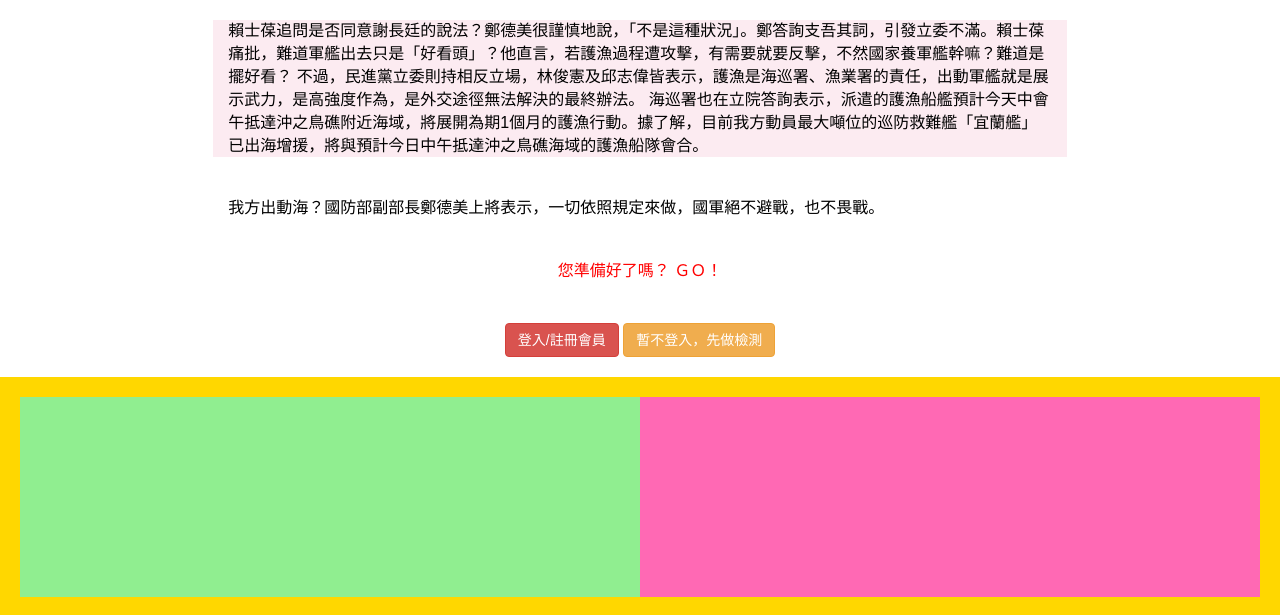
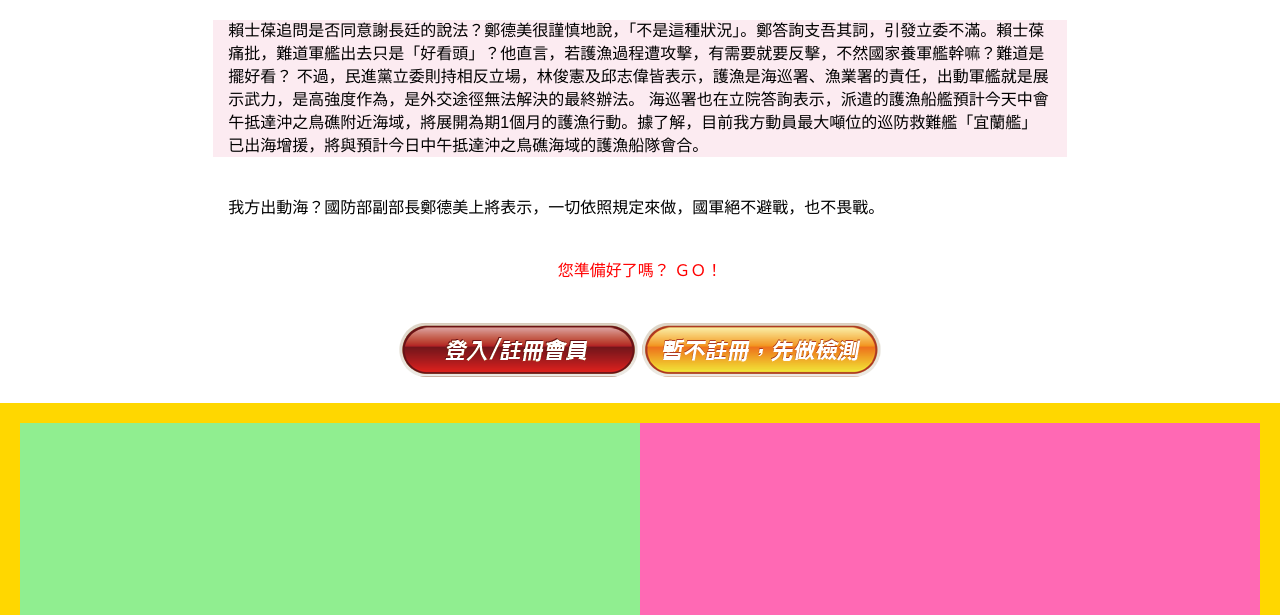
Before and after one commit to yonaichin/gb_zilihome, a website: page app/index.html in a window 1280 px wide. Shown: the part 1390-2005 px from the top of the page. Drawn offline with nearby package versions, Linux system fonts and the light colour scheme; files that its build step writes are made by us from their sources; files whose address does not match are found by name; a web font is replaced by a local one.

Commit message:
add button to index page

```diff
--- a/app/index.html
+++ b/app/index.html
@@ -142,8 +142,8 @@
         <p class="col-md-8 col-md-offset-2 col-sm-12 col-xs-12">我方出動海？國防部副部長鄭德美上將表示，一切依照規定來做，國軍絕不避戰，也不畏戰。</p>
         <p class="ready_text col-md-8 col-md-offset-2 col-sm-12 col-xs-12">您準備好了嗎？ ＧＯ！</p>
         <div class="button_wrapper col-md-8 col-md-offset-2 col-sm-12 col-xs-12 text-center">
-          <button class="btn-danger btn btn-large">登入/註冊會員</button>
-          <button class="btn-warning btn btn-large">暫不登入，先做檢測</button>
+          <button class="signup_btn"></button>
+          <button class="skip_btn"></button>
         </div>
       </div>
       <div class="landing_card row">
--- a/app/styles/main.scss
+++ b/app/styles/main.scss
@@ -50,6 +50,18 @@ footer {
     .button_wrapper{
       margin-top: 20px;
       margin-bottom: 20px;
+      button {
+        width: 239px;
+        height: 54px;
+        border: none;
+
+      }
+      .signup_btn {
+        background: no-repeat center url(../images/signup_btn.png);
+      }
+      .skip_btn {
+        background: no-repeat center url(../images/skip_btn.png);
+      }
     }
   }
   .landing_card {
```
Also changed, not shown: app/images/signup_btn.png (added), app/images/skip_btn.png (added).
